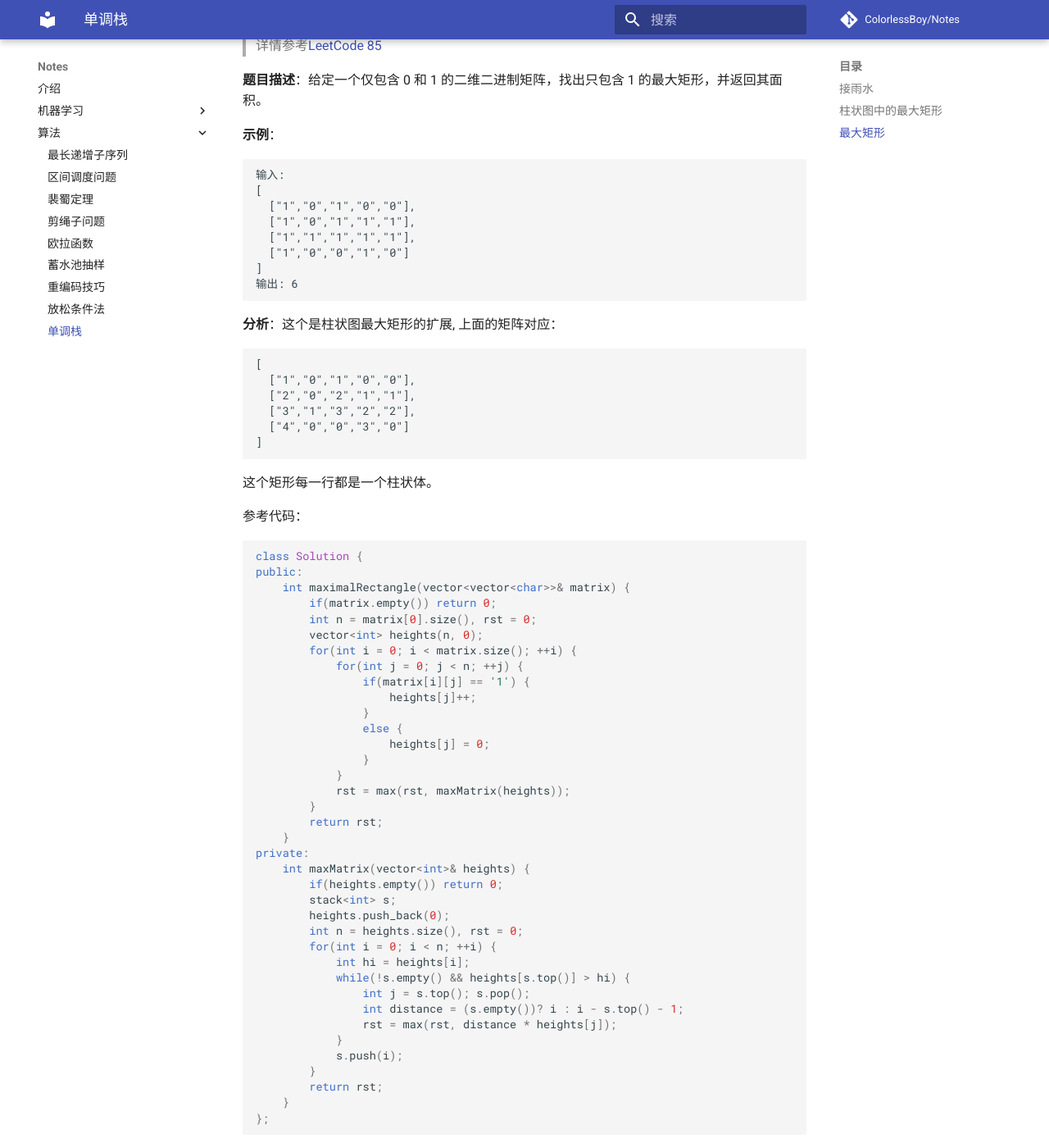
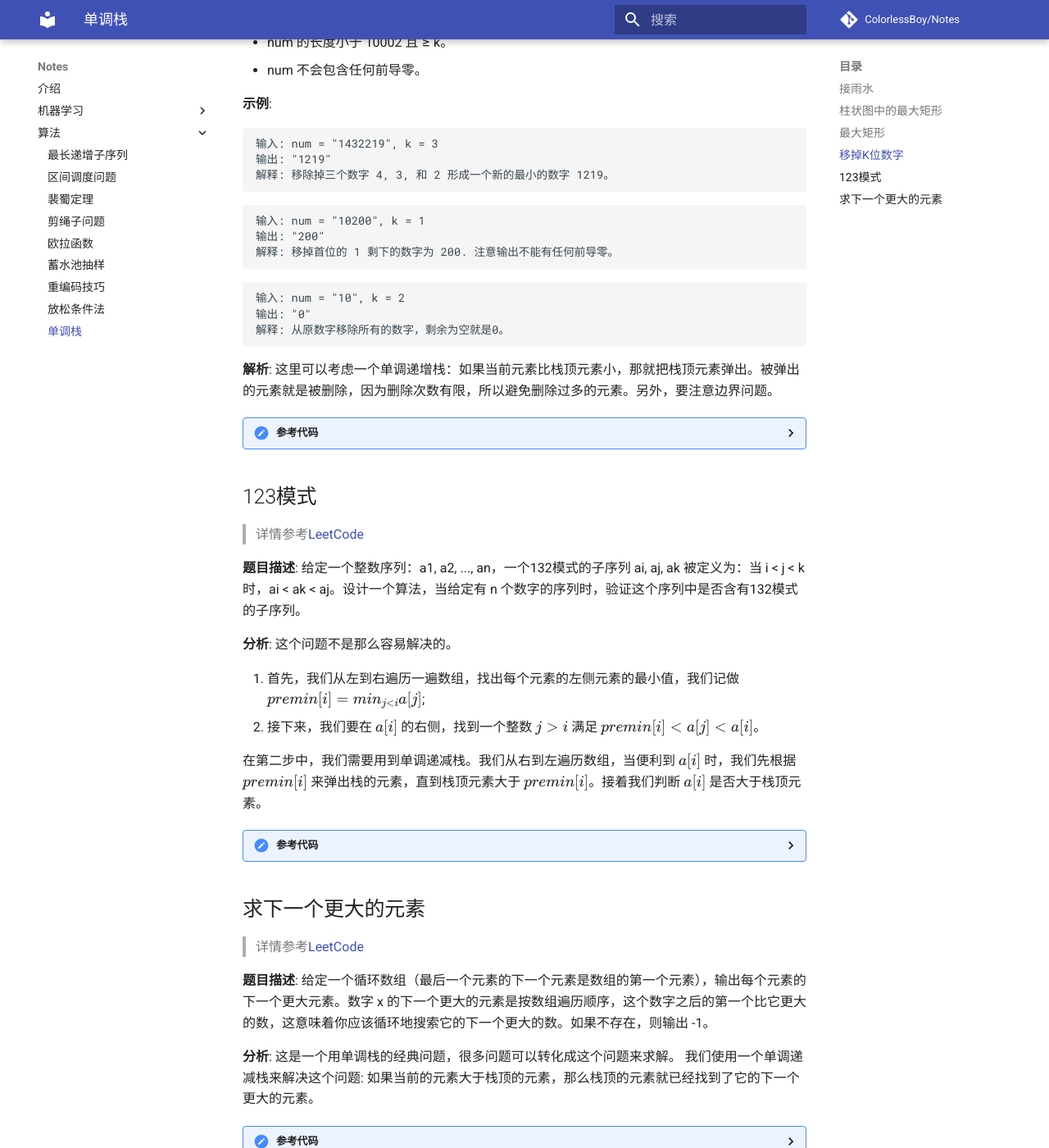
Before and after one commit to ColorlessBoy/Notes, an MkDocs documentation site: the page built from docs/Algorithms/09-单调栈.md, in a window 1280 px wide and 1400 px high, scrolled down 2389 px. Shown: the whole window at 82% size. Built offline with MkDocs 1.6.1 and Material for MkDocs 9.7.7, drawn with Linux system fonts in a browser that asks for light colours; formulas are drawn with MathJax 3; comment, search, counter and statistics services are not loaded; some of the changed text lies outside the part shown.

Commit message:
更新：单调栈

````diff
--- a/docs/Algorithms/09-单调栈.md
+++ b/docs/Algorithms/09-单调栈.md
@@ -21,30 +21,30 @@
 **题解**：这里需要一个单调减栈，遇到比栈顶高的柱子，说明可以前面有柱子可以存雨水, 我们就要进入雨水的计算。
 计算雨水的核心是把雨水如图分成4个矩形.
 
-参考代码：
-```cpp
-class Solution {
-public:
-    int trap(vector<int>& height) {
-        if(height.empty()) return 0;
-        int n = height.size(), cnt = 0;
-        stack<int> s;
-        for(int i = 0; i < n; ++i) {
-            int h = height[i];
-            while(!s.empty() && height[s.top()] < h) {
-                int j = s.top(); s.pop();
-                if(!s.empty()) {
-                    int distance = i - s.top() - 1;
-                    int delta_h = min(height[s.top()], h) - height[j];
-                    cnt += distance * delta_h;
+???参考代码
+    ```cpp
+    class Solution {
+    public:
+        int trap(vector<int>& height) {
+            if(height.empty()) return 0;
+            int n = height.size(), cnt = 0;
+            stack<int> s;
+            for(int i = 0; i < n; ++i) {
+                int h = height[i];
+                while(!s.empty() && height[s.top()] < h) {
+                    int j = s.top(); s.pop();
+                    if(!s.empty()) {
+                        int distance = i - s.top() - 1;
+                        int delta_h = min(height[s.top()], h) - height[j];
+                        cnt += distance * delta_h;
+                    }
                 }
+                s.push(i);
             }
-            s.push(i);
+            return cnt;
         }
-        return cnt;
-    }
-};
-```
+    };
+    ```
 
 ## 柱状图中的最大矩形
 > 详情参考[LeetCode 84](https://leetcode-cn.com/problems/largest-rectangle-in-histogram/)
@@ -61,28 +61,29 @@ public:
 
 **题解**：这个单调递增栈也不难，遇到比栈顶低的柱子，就要进入矩形面积的计算。这道题的关键在于理清楚如何求矩形面积。
 
-```cpp
-class Solution {
-public:
-    int largestRectangleArea(vector<int>& heights) {
-        if(heights.empty()) return false;
-        stack<int> s;
-        heights.push_back(0);
-        int n = heights.size(), max_area = 0;
-        for(int current_i = 0; current_i < n; ++current_i) {
-            int current_h = heights[current_i];
-            while(!s.empty() && heights[s.top()] > current_h) {
-                int top_i = s.top(); s.pop();
-                int distance = (s.empty())? current_i: current_i-s.top()-1;
-                int area = heights[top_i] * distance;
-                max_area = max(max_area, area);
+???参考代码
+    ```cpp
+    class Solution {
+    public:
+        int largestRectangleArea(vector<int>& heights) {
+            if(heights.empty()) return false;
+            stack<int> s;
+            heights.push_back(0);
+            int n = heights.size(), max_area = 0;
+            for(int current_i = 0; current_i < n; ++current_i) {
+                int current_h = heights[current_i];
+                while(!s.empty() && heights[s.top()] > current_h) {
+                    int top_i = s.top(); s.pop();
+                    int distance = (s.empty())? current_i: current_i-s.top()-1;
+                    int area = heights[top_i] * distance;
+                    max_area = max(max_area, area);
+                }
+                s.push(current_i);
             }
-            s.push(current_i);
+            return max_area;
         }
-        return max_area;
-    }
-};
-```
+    };
+    ```
 
 ## 最大矩形
 > 详情参考[LeetCode 85](https://leetcode-cn.com/problems/maximal-rectangle/)
@@ -112,43 +113,182 @@ public:
 ```
 这个矩形每一行都是一个柱状体。
 
-参考代码：
-```cpp
-class Solution {
-public:
-    int maximalRectangle(vector<vector<char>>& matrix) {
-        if(matrix.empty()) return 0;
-        int n = matrix[0].size(), rst = 0;
-        vector<int> heights(n, 0);
-        for(int i = 0; i < matrix.size(); ++i) {
-            for(int j = 0; j < n; ++j) {
-                if(matrix[i][j] == '1') {
-                    heights[j]++;
+???参考代码
+    ```cpp
+    class Solution {
+    public:
+        int maximalRectangle(vector<vector<char>>& matrix) {
+            if(matrix.empty()) return 0;
+            int n = matrix[0].size(), rst = 0;
+            vector<int> heights(n, 0);
+            for(int i = 0; i < matrix.size(); ++i) {
+                for(int j = 0; j < n; ++j) {
+                    if(matrix[i][j] == '1') {
+                        heights[j]++;
+                    }
+                    else {
+                        heights[j] = 0;
+                    }
                 }
-                else {
-                    heights[j] = 0;
+                rst = max(rst, maxMatrix(heights));
+            }
+            return rst;
+        }
+    private:
+        int maxMatrix(vector<int>& heights) {
+            if(heights.empty()) return 0;
+            stack<int> s;
+            heights.push_back(0);
+            int n = heights.size(), rst = 0;
+            for(int i = 0; i < n; ++i) {
+                int hi = heights[i];
+                while(!s.empty() && heights[s.top()] > hi) {
+                    int j = s.top(); s.pop();
+                    int distance = (s.empty())? i : i - s.top() - 1;
+                    rst = max(rst, distance * heights[j]);
+                }
+                s.push(i);
+            }
+            return rst;
+        }
+    };
+    ```
+
+## 移掉K位数字
+
+**题目描述**:
+给定一个以字符串表示的非负整数 num，移除这个数中的 k 位数字，使得剩下的数字最小。
+
+- num 的长度小于 10002 且 ≥ k。
+- num 不会包含任何前导零。
+
+**示例**:
+```
+输入: num = "1432219", k = 3
+输出: "1219"
+解释: 移除掉三个数字 4, 3, 和 2 形成一个新的最小的数字 1219。
+```
+```
+输入: num = "10200", k = 1
+输出: "200"
+解释: 移掉首位的 1 剩下的数字为 200. 注意输出不能有任何前导零。
+```
+```
+输入: num = "10", k = 2
+输出: "0"
+解释: 从原数字移除所有的数字，剩余为空就是0。
+```
+
+**解析**:
+这里可以考虑一个单调递增栈：如果当前元素比栈顶元素小，那就把栈顶元素弹出。被弹出的元素就是被删除，因为删除次数有限，所以避免删除过多的元素。另外，要注意边界问题。
+
+???参考代码
+    ```cpp
+    class Solution {
+    public:
+        string removeKdigits(string num, int k) {
+            stack<char> s;
+            int len = num.size() - k;
+            for(auto &digit: num) {
+                while(k > 0 && !s.empty() && digit < s.top()) {
+                    s.pop();
+                    k--;
+                }
+                s.push(digit);
+            }
+            string rst;
+            while(!s.empty() > 0) {
+                rst.push_back(s.top());
+                s.pop();
+            }
+            rst = string(rst.end()-len, rst.end());
+            for(int i = rst.size()-1; i >= 0; --i) {
+                if(rst[i] == '0')
+                    rst.pop_back();
+                else
+                    break;
+            }
+            reverse(rst.begin(), rst.end());
+            return rst.empty() ? "0" : rst;
+        }
+    };
+    ```
+
+## 123模式
+> 详情参考[LeetCode](https://leetcode-cn.com/problems/132-pattern/)
+
+**题目描述**: 给定一个整数序列：a1, a2, ..., an，一个132模式的子序列 ai, aj, ak 被定义为：当 i < j < k 时，ai < ak < aj。设计一个算法，当给定有 n 个数字的序列时，验证这个序列中是否含有132模式的子序列。
+
+**分析**:
+这个问题不是那么容易解决的。
+
+1. 首先，我们从左到右遍历一遍数组，找出每个元素的左侧元素的最小值，我们记做 $premin[i] = min_{j < i} a[j]$;
+2. 接下来，我们要在 $a[i]$ 的右侧，找到一个整数 $j > i$ 满足 $premin[i] < a[j] < a[i]$。
+
+在第二步中，我们需要用到单调递减栈。我们从右到左遍历数组，当便利到 $a[i]$ 时，我们先根据 $premin[i]$ 来弹出栈的元素，直到栈顶元素大于 $premin[i]$。接着我们判断 $a[i]$ 是否大于栈顶元素。
+
+???参考代码
+    ```cpp
+    class Solution {
+    public:
+        bool find132pattern(vector<int>& nums) {
+            int n = nums.size();
+            if(n < 3) return false;
+            vector<int> premin(n);//前缀最小数组
+            int mi = nums[0];
+            for(int i = 1; i < n - 1; ++i) {
+                premin[i] = mi;
+                mi = min(mi, nums[i]);
+            }
+
+            stack<int> s; //单调递减栈
+            s.push(nums[n - 1]);
+            for(int i = n - 2; i > 0; --i) {
+                int mi = premin[i];
+                while(!s.empty() && mi >= s.top()) {
+                    s.pop();
+                }
+                if(!s.empty() && s.top() < nums[i]) {
+                    return true;
+                }
+                if(s.empty() || nums[i] < s.top()) {
+                    s.push(nums[i]);
                 }
             }
-            rst = max(rst, maxMatrix(heights));
+            return false;
         }
-        return rst;
-    }
-private:
-    int maxMatrix(vector<int>& heights) {
-        if(heights.empty()) return 0;
-        stack<int> s;
-        heights.push_back(0);
-        int n = heights.size(), rst = 0;
-        for(int i = 0; i < n; ++i) {
-            int hi = heights[i];
-            while(!s.empty() && heights[s.top()] > hi) {
-                int j = s.top(); s.pop();
-                int distance = (s.empty())? i : i - s.top() - 1;
-                rst = max(rst, distance * heights[j]);
+    };
+    ```
+
+## 求下一个更大的元素
+> 详情参考[LeetCode](https://leetcode-cn.com/problems/next-greater-element-ii/)
+
+**题目描述**: 给定一个循环数组（最后一个元素的下一个元素是数组的第一个元素），输出每个元素的下一个更大元素。数字 x 的下一个更大的元素是按数组遍历顺序，这个数字之后的第一个比它更大的数，这意味着你应该循环地搜索它的下一个更大的数。如果不存在，则输出 -1。
+
+**分析**: 这是一个用单调栈的经典问题，很多问题可以转化成这个问题来求解。
+我们使用一个单调递减栈来解决这个问题:
+如果当前的元素大于栈顶的元素，那么栈顶的元素就已经找到了它的下一个更大的元素。
+
+???参考代码
+    ```cpp
+    class Solution {
+    public:
+        vector<int> nextGreaterElements(vector<int>& nums) {
+            if(nums.empty()) return {};
+            int n = nums.size(), index = 1;
+            vector<int> rst(n, -1);
+            stack<int> s; //单调递增栈
+
+            for(int i = 0; i < 2 * n; ++i) {
+                int index = i % n;
+                while(!s.empty() && nums[s.top()] < nums[index]) {
+                    if(rst[s.top()] == -1)
+                        rst[s.top()] = nums[index];
+                    s.pop();
+                }
+                s.push(index);
             }
-            s.push(i);
+            return rst;
         }
-        return rst;
-    }
-};
-```
+    };
+    ```
````
Also changed, not shown: other parts of docs/Algorithms/09-单调栈.md (+1 -1 lines), docs/index.md (+1 -1 lines).
